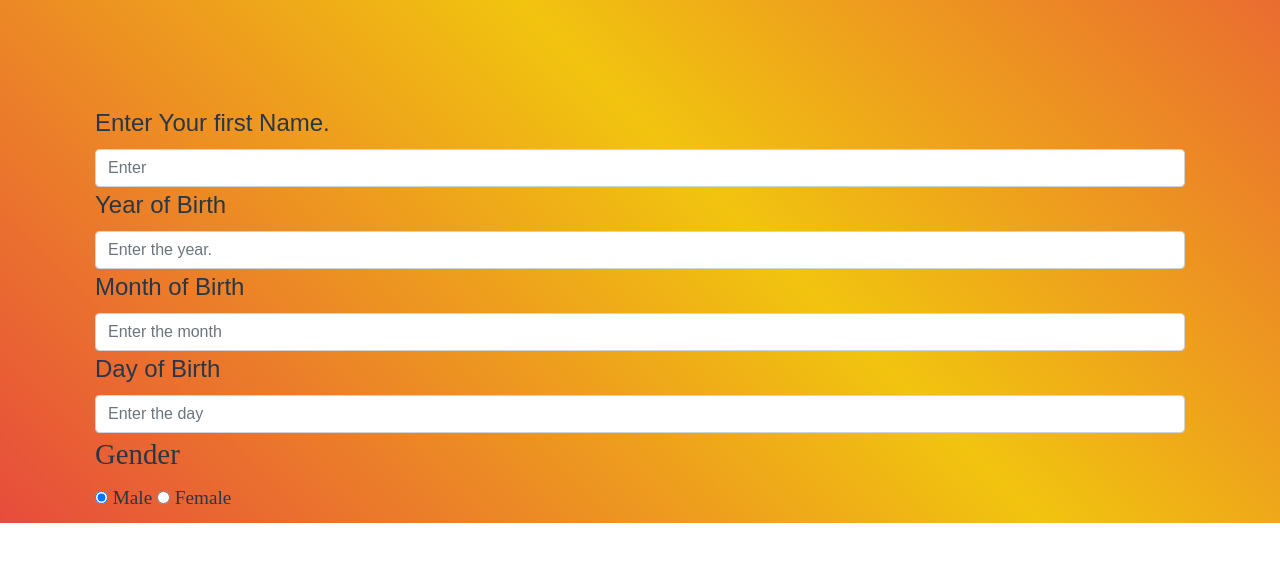
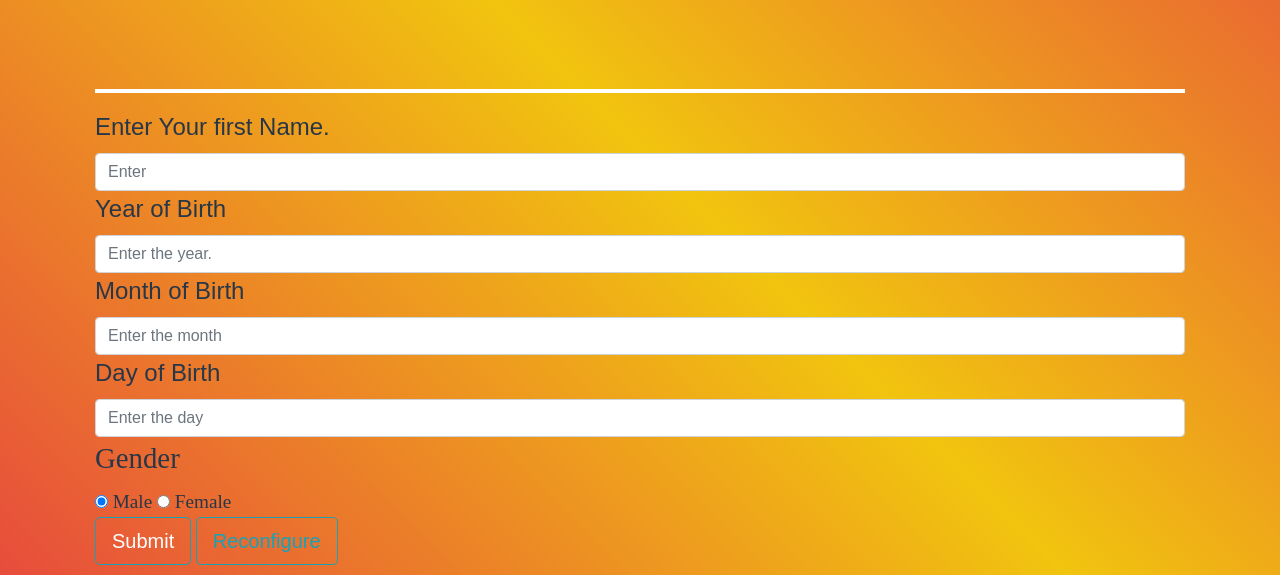
Before and after one commit to Annewangari/Akan-Names, a plain HTML site: page index.html in a window 1280 px wide. Shown: the part 279-854 px from the top of the page. Before the commit the page ends 802 px from the top, so only its background shows below. Drawn offline with nearby package versions, Linux system fonts and the light colour scheme.

Commit message:
add submit and reconfigure button in index.html and style in style.css

```diff
--- a/css/style.css
+++ b/css/style.css
@@ -42,6 +42,14 @@
     font-size:1.5em;
     color: #283747;
   }
+  .btn btn-outline-info btn-lg {
+    color:white;
+  }
+  #output {
+    font-size:1.8em;
+    border:2px solid white;
+    text-shadow: 2px 2px 4px #000000;
+  }
   h1 {
     font-family: 'Gugi', cursive;
     font-weight: bolder;
--- a/index.html
+++ b/index.html
@@ -46,6 +46,9 @@
                 <input type="radio" name="gender" id="male" value="male" checked> Male
                 <input type="radio" name="gender" id="female" value="female"> Female
             </div>
+            <a onclick="submission()" class="btn btn-outline-info btn-lg">Submit</a>
+            <button type="reset" class="btn btn-outline-info btn-lg">Reconfigure</button>
+
 
             <script src="https://code.jquery.com/jquery-3.3.1.slim.min.js"
                 integrity="sha384-q8i/X+965DzO0rT7abK41JStQIAqVgRVzpbzo5smXKp4YfRvH+8abtTE1Pi6jizo"
```
